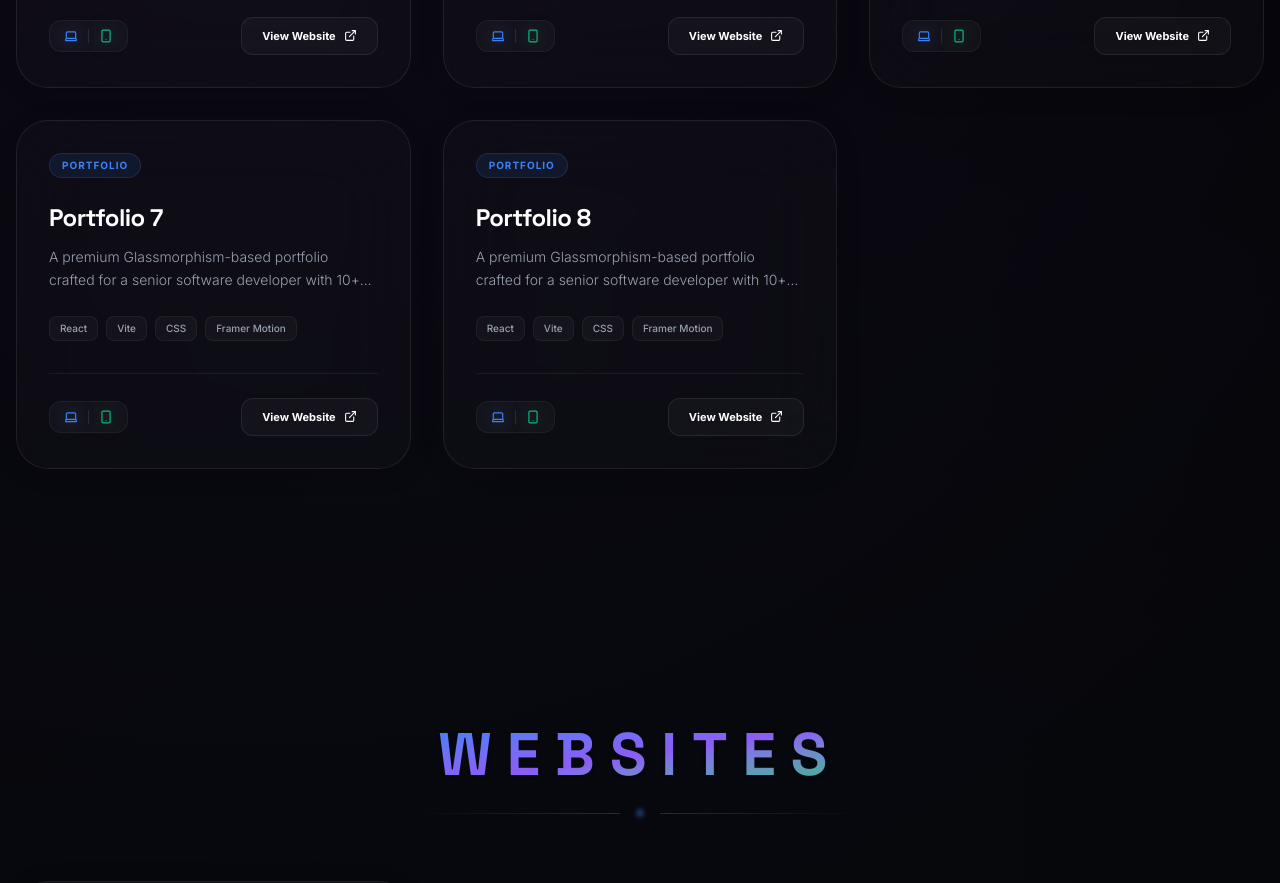
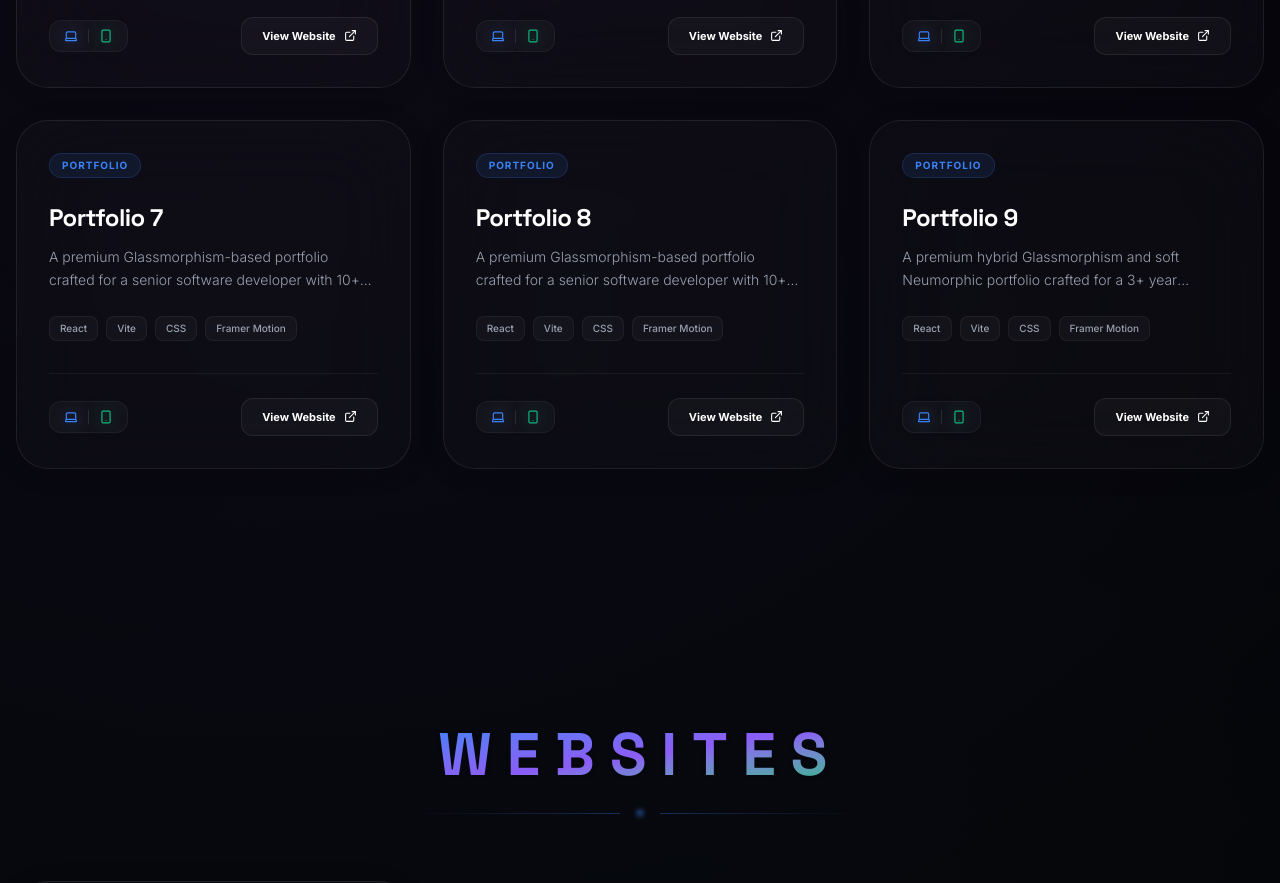
Before and after one commit to Vings-Tech/project-hub, a React (Vite) app: page / in a window 1280 px wide. Shown: the part 1600-2483 px from the top of the page. Built offline with nearby package versions, Linux system fonts and the light colour scheme.

Commit message:
portfolio 9

```diff
--- a/src/data/projects.ts
+++ b/src/data/projects.ts
@@ -100,7 +100,17 @@ export const projects: Project[] = [
     mobileSupport: true,
     fullDescription: 'This portfolio is designed for a highly experienced software developer with over 10 years of professional expertise in building scalable applications, leading engineering teams, and delivering enterprise-grade solutions. The design follows a modern neumorphism-based system with soft shadows, refined spacing, and a sophisticated dark theme to create a premium and executive-level visual experience. The portfolio emphasizes career achievements, complex software architectures, production deployments, leadership roles, system design capabilities, and impactful real-world projects delivered across multiple domains. Dedicated sections highlight technical expertise, system scalability, cloud integrations, performance optimization, and cross-functional collaboration experience. Framer Motion is used to provide subtle and polished animations that enhance professionalism without compromising performance. Built with React and Vite, the application is optimized for responsiveness, fast loading, and seamless deployment on platforms like Vercel. The primary goal is to present years of industry experience, technical depth, leadership capability, and proven business impact in a clean, recruiter-friendly, and client-ready format.'
   },
-
+  {
+    id: 'port-9',
+    title: 'Portfolio 9',
+    description: 'A premium hybrid Glassmorphism and soft Neumorphic portfolio crafted for a 3+ year experienced Frontend Developer and React.js Specialist, showcasing production-ready projects, technical expertise, and client-facing engineering experience.',
+    category: 'Portfolio',
+    techStack: ['React', 'Vite', 'CSS', 'Framer Motion'],
+    liveLink: 'https://portfolio-9-xi.vercel.app/',
+    desktopSupport: true,
+    mobileSupport: true,
+    fullDescription: 'This portfolio is designed for a 3+ year experienced Frontend Developer and React.js Specialist with strong expertise in responsive web application development, production support, and client-facing technical workflows. The design follows a premium hybrid visual system that combines 70% Glassmorphism and 30% soft Neumorphic depth, creating a modern developer-dashboard aesthetic inspired by VS Code and GitHub dark themes. The portfolio highlights professional experience in React.js development, deployment support, debugging, client management, and technical operations. Dedicated sections such as Home, About, Build & Stack, Experience, and Contact are structured to present technical skills, featured projects, workflow strengths, and career growth in a recruiter-friendly and visually stunning format. Framer Motion is used for smooth section reveals, hover animations, and subtle UI transitions to enhance the premium feel. Built with React and Vite, the application is fully responsive, optimized for performance, and deployment-ready for Vercel. The primary goal is to present technical capability, project execution experience, and professional growth in a clean, modern, and highly professional single-page portfolio.'
+  },
   // Websites (1)
   {
     id: 'proj-5',
```
